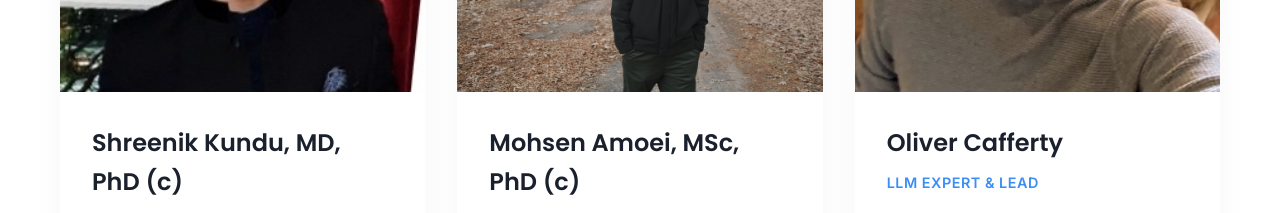
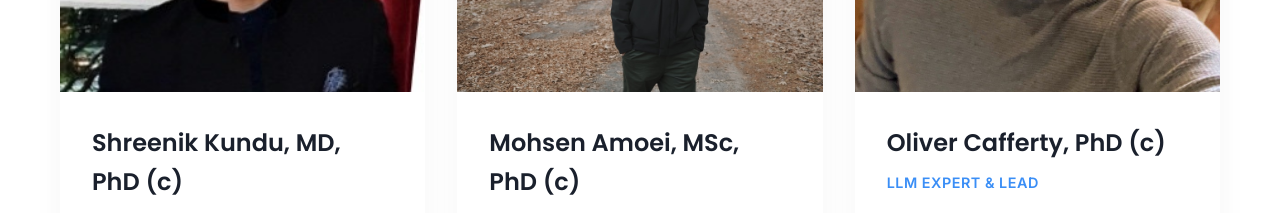
Before and after one commit to Theia-XR/website, a React (Create React App) app: page / in a window 1280 px wide. Shown: the part 3560-3773 px from the top of the page. Built offline with nearby package versions, Linux system fonts and the light colour scheme.

Commit message:
Add PhD (c) designation to Oliver Cafferty
- Updated Oliver Cafferty's title to include PhD (c) for PhD candidate
- Maintains consistency with other team members' academic credentials
- Reflects his advanced academic standing in LLM research

```diff
--- a/src/App.js
+++ b/src/App.js
@@ -198,7 +198,7 @@ function App() {
                 <img src="/assets/images/oliver.jpeg" alt="Oliver Cafferty" />
               </div>
               <div className="team-info">
-                <h3>Oliver Cafferty</h3>
+                <h3>Oliver Cafferty, PhD (c)</h3>
                 <p className="team-role">LLM Expert & Lead</p>
                 <p className="team-bio">
                   Spearheads integration of large language models into TheiaXR's conversational systems, ensuring real-time, clinically accurate AI-driven feedback.
```
